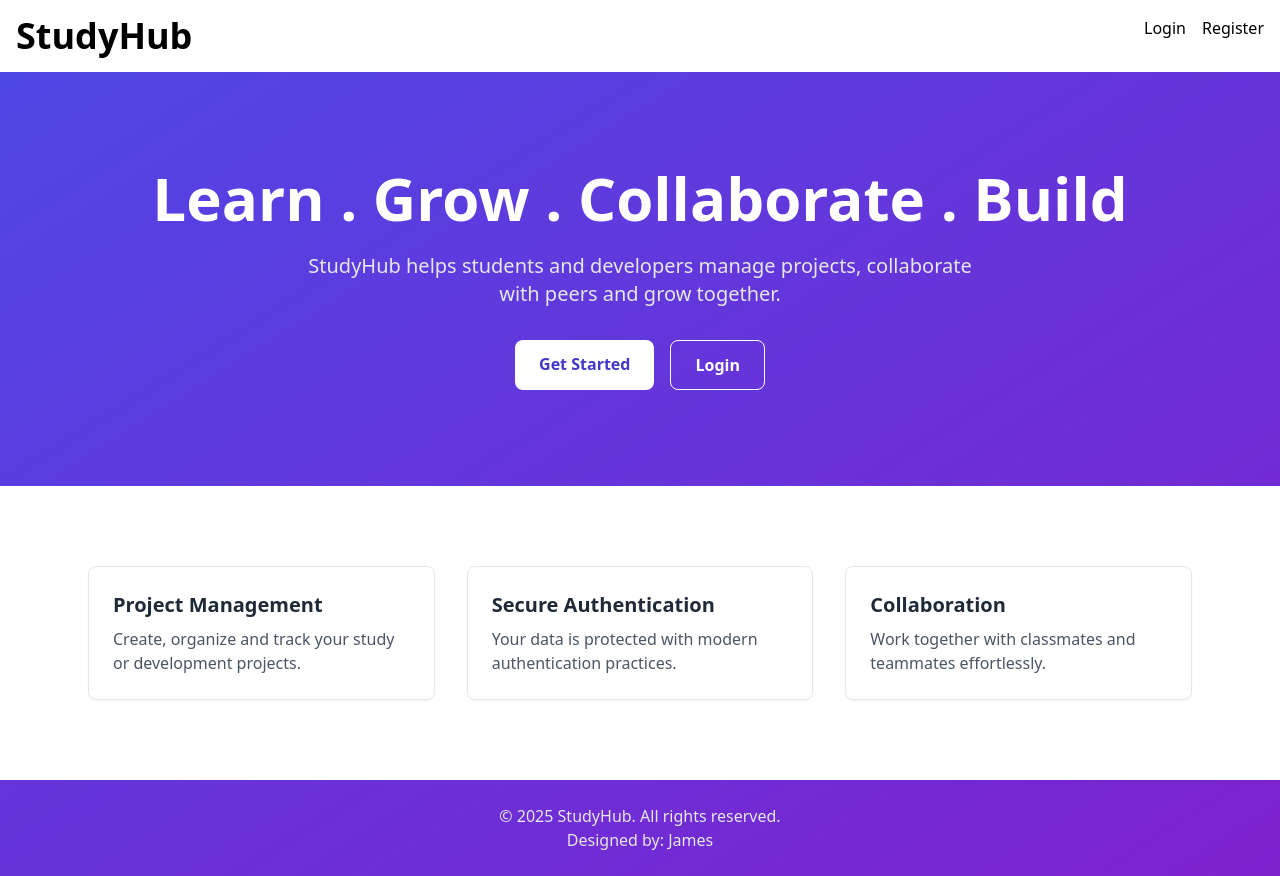
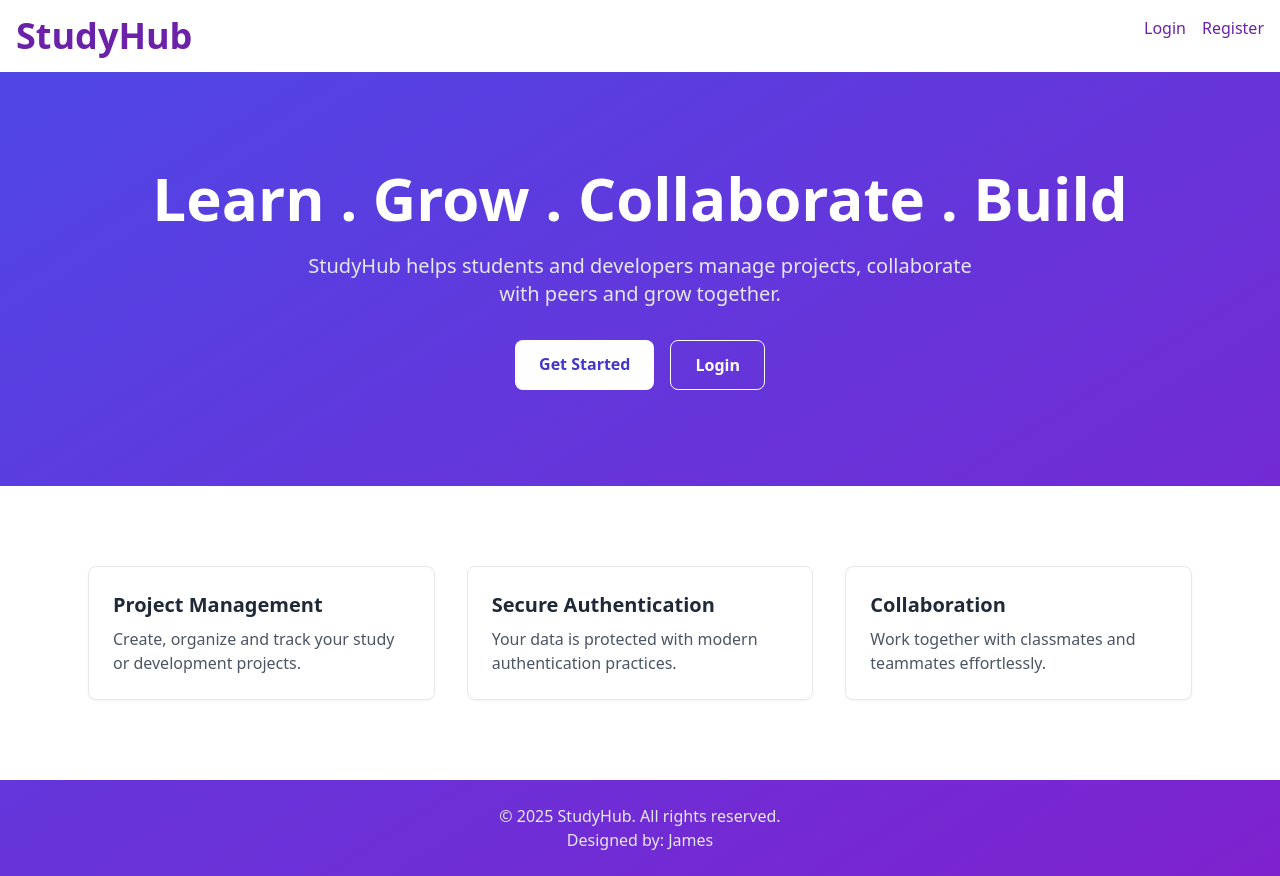
Before and after one commit to qwabena37/Studyhub-frontend, a React (Vite) app: page / in a window 1280 px wide. Built offline with nearby package versions, Linux system fonts and the light colour scheme.

Commit message:
modify src/components/Navbar.jsx

```diff
--- a/src/components/Navbar.jsx
+++ b/src/components/Navbar.jsx
@@ -5,7 +5,7 @@ const Navbar = () => {
   const { isAuthenticated, logout } = authStore();
 
   return (
-    <nav className="p-4 bg-white-900 text-purple flex justify-between">
+    <nav className="p-4 bg-white-900 text-purple-800 flex justify-between">
       <Link to="/" className="font-bold text-4xl">StudyHub</Link>
 
       <div className="space-x-4">
```
